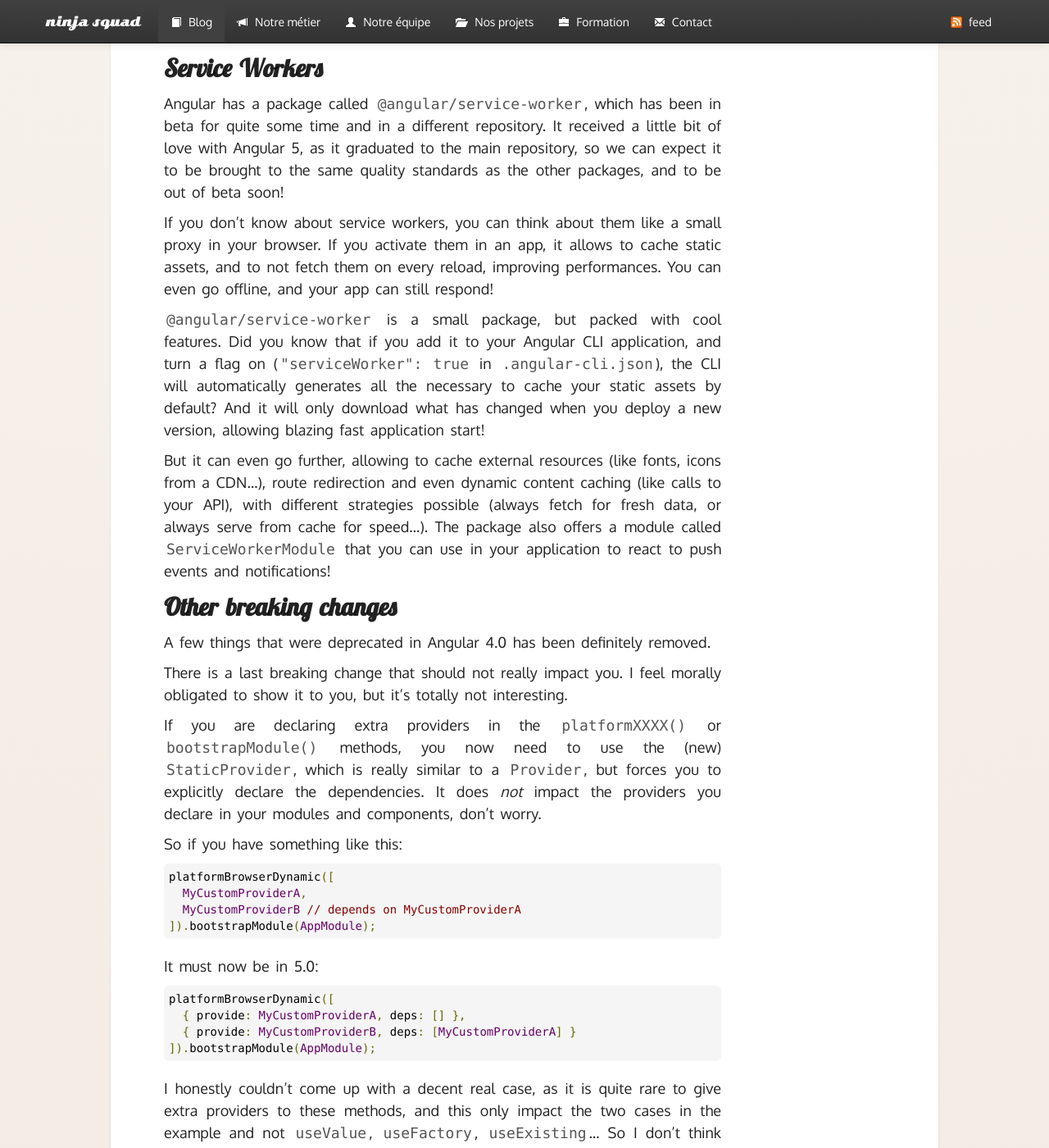
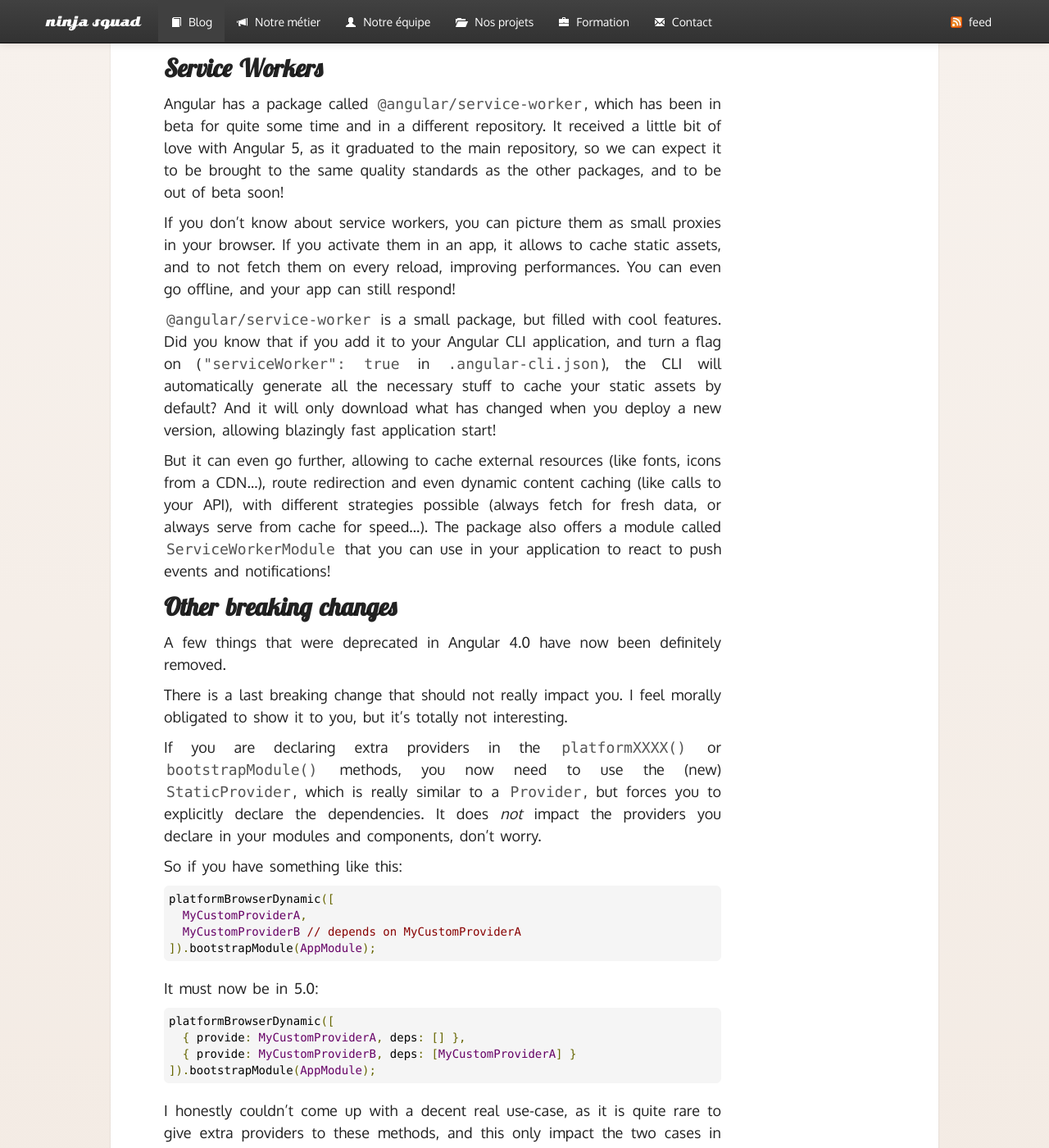
Before and after one commit to Ninja-Squad/ninja-squad.github.com, a Jekyll site: the page built from _posts/2017-08-17-what-is-new-angular-5.md, in a window 1280 px wide and 1400 px high, scrolled down 6514 px. Shown: the whole window at 82% size. Built offline with Jekyll 4.4.1, drawn with Linux system fonts in a browser that asks for light colours; comment, search, counter and statistics services are not loaded; some of the changed text lies outside the part shown.

Commit message:
fix: post ng 5

```diff
--- a/_posts/2017-08-17-what-is-new-angular-5.md
+++ b/_posts/2017-08-17-what-is-new-angular-5.md
@@ -65,7 +65,7 @@
 but we can expect to see it become `true` in a future release.
 
 The compiler is now also smarter to understand factories,
-and avoids us to write this weird trick:
+and there's thus no need to use this weird trick anymore:
 
     export function webSocketFactory() {
       return WebSocket;
@@ -90,7 +90,7 @@
 
 ## Forms
 
-Forms got the most of this update, with a tiny but really useful addition to the API:
+Forms have a tiny but really useful addition to their API:
 the ability to decide when the validity and value of a field or form is updated.
 This is something we already had in AngularJS 1.x, but not yet in Angular.
 
@@ -213,8 +213,9 @@
 
 More importantly, the pipes that were helping with the internationalization (`number`, `percent`, `currency`, `date`)
 have been completely overhauled.
-They don't rely on the Intl API anymore. This internationalization API was supposed to be provided by the browser,
-but that was not always the case and led to numerous bugs.
+They don't rely on the [Intl API](https://developer.mozilla.org/en-US/docs/Web/JavaScript/Reference/Global_Objects/Intl) anymore. This internationalization API was supposed to be provided by the browser,
+but that was not always the case, so we had to use a polyfill,
+and inconsistencies between browsers (and polyfills) led to numerous bugs.
 
 If you don't do anything when you upgrade, you'll use the new pipes by default.
 The good news is that there should be less bugs and you can remove the Intl polyfill you likely included.
@@ -282,17 +283,17 @@
 so we can expect it to be brought to the same quality standards as the other packages,
 and to be out of beta soon!
 
-If you don't know about service workers, you can think about them like a small proxy in your browser.
+If you don't know about service workers, you can picture them as small proxies in your browser.
 If you activate them in an app, it allows to cache static assets,
 and to not fetch them on every reload, improving performances.
 You can even go offline, and your app can still respond!
 
-`@angular/service-worker` is a small package, but packed with cool features.
+`@angular/service-worker` is a small package, but filled with cool features.
 Did you know that if you add it to your Angular CLI application,
 and turn a flag on (`"serviceWorker": true` in `.angular-cli.json`),
-the CLI will automatically generates all the necessary to cache your static assets by default?
+the CLI will automatically generate all the necessary stuff to cache your static assets by default?
 And it will only download what has changed when you deploy a new version,
-allowing blazing fast application start!
+allowing blazingly fast application start!
 
 But it can even go further, allowing to cache external resources (like fonts, icons from a CDN...),
 route redirection and even dynamic content caching (like calls to your API),
@@ -303,7 +304,7 @@
 
 ## Other breaking changes
 
-A few things that were deprecated in Angular 4.0 has been definitely removed.
+A few things that were deprecated in Angular&nbsp;4.0 have now been definitely removed.
 
 There is a last breaking change that should not really impact you.
 I feel morally obligated to show it to you,
@@ -329,7 +330,7 @@
       { provide: MyCustomProviderB, deps: [MyCustomProviderA] }
     ]).bootstrapModule(AppModule);
 
-I honestly couldn't come up with a decent real case,
+I honestly couldn't come up with a decent real use-case,
 as it is quite rare to give extra providers to these methods,
 and this only impact the two cases in the example
 and not `useValue`, `useFactory`, `useExisting`...
@@ -342,4 +343,4 @@
 without decorators.
 This API was also depending on `Reflect` and is now gone.
 
-In the meantime, all our materials ([ebook](https://books.ninja-squad.com/angular), [online training (Pro Pack)](https://angular-exercises.ninja-squad.com/) and [training](http://ninja-squad.com/training/angular)) are up-to-date with these changes if you want to learn more!
+All our materials ([ebook](https://books.ninja-squad.com/angular), [online training (Pro Pack)](https://angular-exercises.ninja-squad.com/) and [training](http://ninja-squad.com/training/angular)) are up-to-date with these changes if you want to learn more!
```
Also changed, not shown: other parts of _posts/2017-08-17-what-is-new-angular-5.md (+1 -1 lines).
